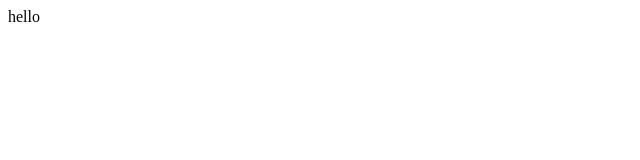
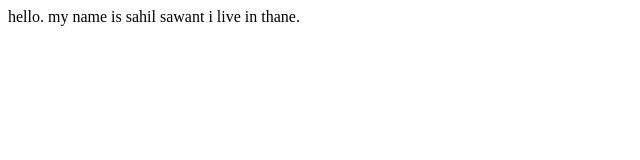
Before and after one commit to Sahil2527/try, a plain HTML site: page index.html in a window 1280 px wide. Shown: the whole page, without its empty margins (0-640 px from the left). Drawn offline with Linux system fonts and the light colour scheme.

Commit message:
Update index.html

```diff
--- a/index.html
+++ b/index.html
@@ -6,6 +6,8 @@
     <title>Document</title>
 </head>
 <body>
-    hello
+    hello.
+    my name is sahil sawant
+i live in thane.
 </body>
 </html>
```
